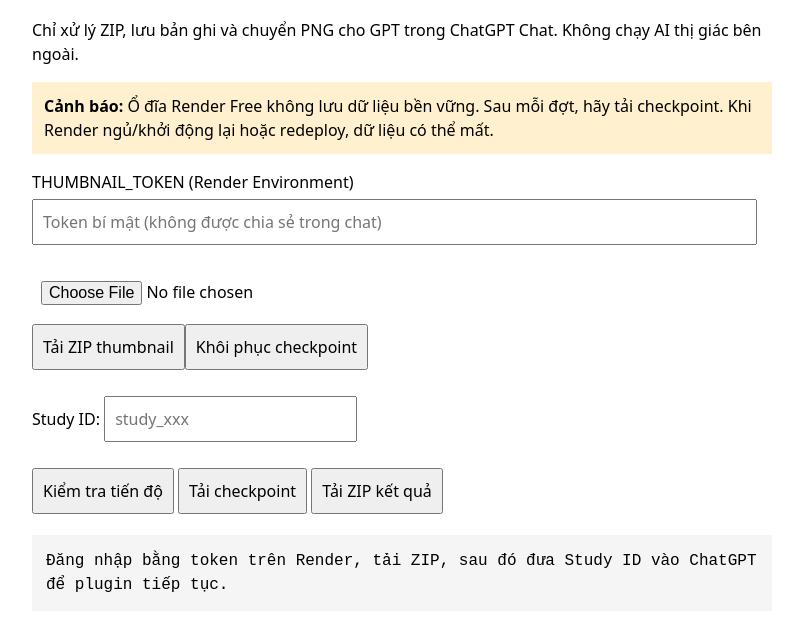
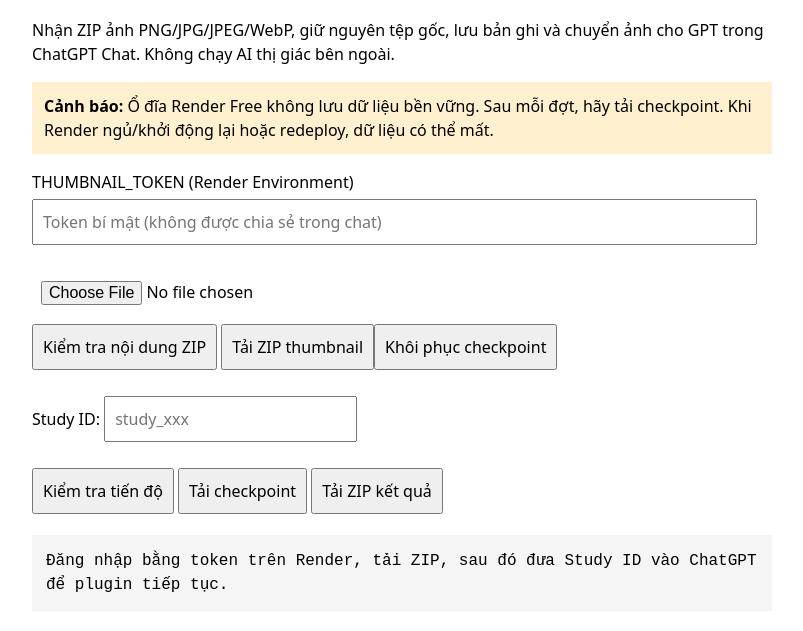
Before and after one commit to cocastsu-spec/The-skill-for-workflow-with-codex, a plain HTML site: page render/index.html in a window 1280 px wide. Shown: the part 91-722 px from the top of the page, without its empty margins (238-1041 px from the left). Drawn offline with Linux system fonts and the light colour scheme.

Commit message:
Render: support original PNG, JPEG and WebP and ZIP diagnostics (index.html)

```diff
--- a/render/index.html
+++ b/render/index.html
@@ -1,8 +1,8 @@
 <!doctype html><html lang="vi"><head><meta charset="utf-8"><meta name="viewport" content="width=device-width,initial-scale=1"><title>Thumbnail Forensics - Render Bridge</title><style>body{max-width:740px;margin:40px auto;font:16px/1.5 system-ui;padding:0 20px}input,button{font:inherit;padding:9px;margin:5px 0}input[type=password]{width:95%}input[type=file]{width:90%}button{cursor:pointer}pre{background:#f5f5f5;padding:14px;white-space:pre-wrap;overflow-wrap:anywhere}.warn{background:#fff1d0;padding:12px}</style></head><body>
-<h1>Thumbnail Forensics — Render Free</h1><p>Chỉ xử lý ZIP, lưu bản ghi và chuyển PNG cho GPT trong ChatGPT Chat. Không chạy AI thị giác bên ngoài.</p>
+<h1>Thumbnail Forensics — Render Free</h1><p>Nhận ZIP ảnh PNG/JPG/JPEG/WebP, giữ nguyên tệp gốc, lưu bản ghi và chuyển ảnh cho GPT trong ChatGPT Chat. Không chạy AI thị giác bên ngoài.</p>
 <p class="warn"><strong>Cảnh báo:</strong> Ổ đĩa Render Free không lưu dữ liệu bền vững. Sau mỗi đợt, hãy tải checkpoint. Khi Render ngủ/khởi động lại hoặc redeploy, dữ liệu có thể mất.</p>
 <label>THUMBNAIL_TOKEN (Render Environment)<input id="token" type="password" autocomplete="off" placeholder="Token bí mật (không được chia sẻ trong chat)"></label>
-<p><input id="zip" type="file" accept=".zip"><button onclick="upload(false)">Tải ZIP thumbnail</button><button onclick="upload(true)">Khôi phục checkpoint</button></p>
+<p><input id="zip" type="file" accept=".zip"><button onclick="inspectZip()">Kiểm tra nội dung ZIP</button> <button onclick="upload(false)">Tải ZIP thumbnail</button><button onclick="upload(true)">Khôi phục checkpoint</button></p>
 <p>Study ID: <input id="study" type="text" placeholder="study_xxx"></p>
 <p><button onclick="getStatus()">Kiểm tra tiến độ</button> <button onclick="downloadFile('checkpoint')">Tải checkpoint</button> <button onclick="downloadFile('result')">Tải ZIP kết quả</button></p>
 <pre id="output">Đăng nhập bằng token trên Render, tải ZIP, sau đó đưa Study ID vào ChatGPT để plugin tiếp tục.</pre>
@@ -10,6 +10,7 @@
 const out=s=>document.getElementById('output').textContent=typeof s==='string'?s:JSON.stringify(s,null,2);
 function headers(){return {Authorization:'Bearer '+document.getElementById('token').value}}
 async function result(r){const data=await r.json().catch(()=>({error:r.statusText}));if(!r.ok)throw new Error(JSON.stringify(data));return data}
+async function inspectZip(){const file=document.getElementById('zip').files[0];if(!file){out('Hãy chọn file ZIP trước.');return;} const form=new FormData();form.append('file',file);try{const d=await result(await fetch('/api/inspect-zip',{method:'POST',headers:headers(),body:form}));out(d)}catch(e){out(String(e))}}
 async function upload(restore){const file=document.getElementById('zip').files[0];if(!file){out('Chọn tệp ZIP.');return;}const form=new FormData();form.append('file',file); try {const d=await result(await fetch(restore?'/api/restore':'/api/upload',{method:'POST',headers:headers(),body:form}));document.getElementById('study').value=d.study_id||d.restored_study_id;out(d)}catch(e){out(String(e))}}
 async function getStatus(){try{out(await result(await fetch('/api/status/'+encodeURIComponent(document.getElementById('study').value),{headers:headers()})))}catch(e){out(String(e))}}
 async function downloadFile(kind){try{const id=document.getElementById('study').value;const r=await fetch('/api/'+kind+'/'+encodeURIComponent(id),{headers:headers()});if(!r.ok){out(await r.text());return;}const blob=await r.blob();const a=document.createElement('a');a.href=URL.createObjectURL(blob);a.download=id+'-'+kind+'.zip';a.click();setTimeout(()=>URL.revokeObjectURL(a.href),10000)}catch(e){out(String(e))}}
```
